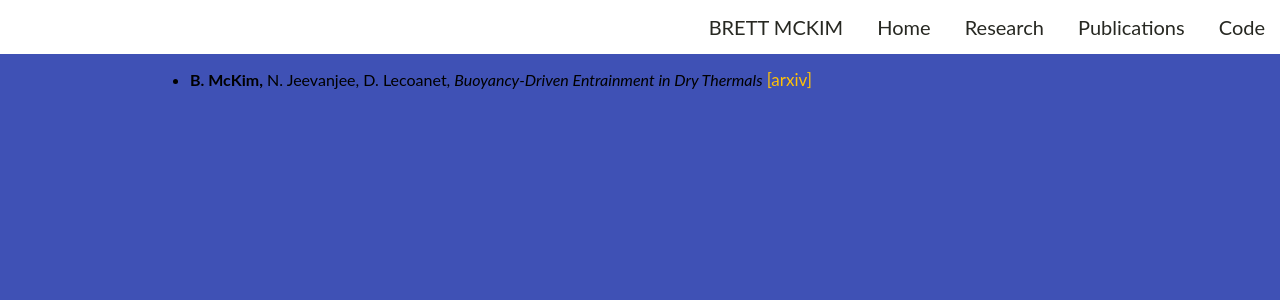
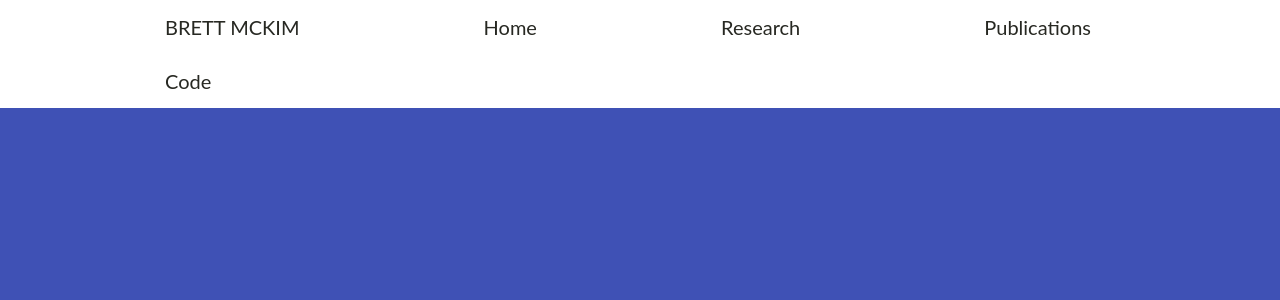
Before and after one commit to mckimb/mckimb.github.io, a Jekyll site: the page built from papers/index.html, in a window 1280 px wide. Shown: the top 300 px of the page. Built offline with Jekyll 4.4.1, drawn with Linux system fonts in a browser that asks for light colours.

Commit message:
Update main.css

```diff
--- a/css/main.css
+++ b/css/main.css
@@ -183,7 +183,7 @@
     list-style:none;
     \\ margin:0;
     \\ padding:0;
-    text-align:right;
+    text-align:left;
     top: 0;
     left: 0;
     right: 0;
@@ -206,7 +206,7 @@
 
 
 .topnav a {
-  \\ margin-left: 150px;
+  margin-left: 150px;
   display:inline-block;
   padding: 15px;
   font-size: 20px;
```
